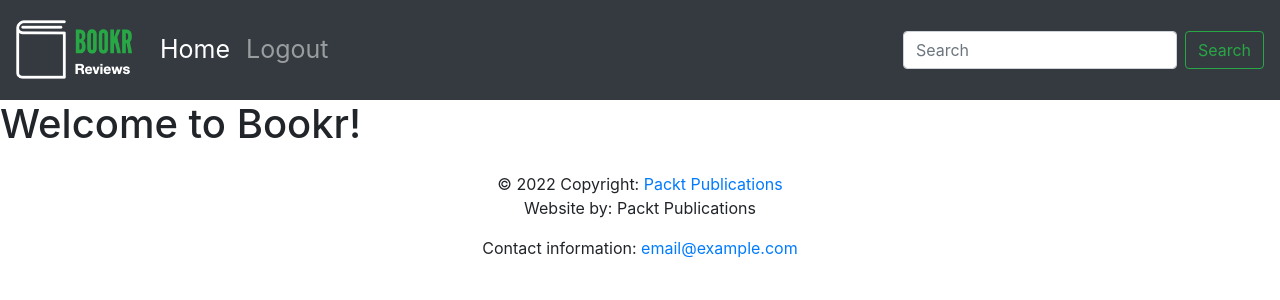
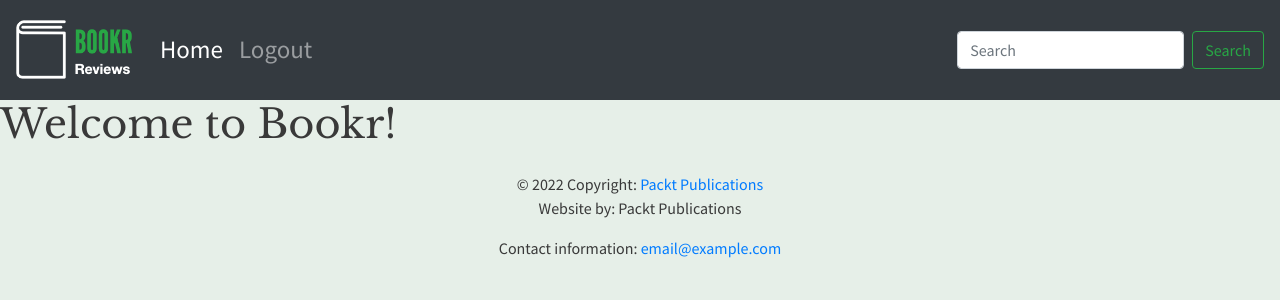
Before and after one commit to sbunivedu/bookr9_02, a Django app: page / in a window 1280 px wide. Shown: the top 300 px of the page. Run offline with Django 4.2, Linux system fonts and the light colour scheme; some libraries are stand-ins or nearby versions.

Commit message:
activity 5.02 – CSS enhancements

```diff
--- a/bookr/settings.py
+++ b/bookr/settings.py
@@ -140,4 +140,5 @@ LOGGING = {
     },
 }
 
+STATICFILES_DIRS = [BASE_DIR / "static"]
 # settings.py
--- /dev/null
+++ b/static/main.css
@@ -0,0 +1,22 @@
+.navbar {
+    min-height: 100px;
+    font-size: 25px;
+}
+
+.navbar-brand {
+    font-size: 25px;
+}
+
+.navbar-brand > img {
+    height: 60px;
+}
+
+body {
+   font-family: 'Source Sans Pro', sans-serif;
+    background-color: #e6efe8;
+   color: #393939;
+}
+
+h1, h2, h3, h4, h5, h6 {
+    font-family: 'Libre Baskerville', serif;
+}
--- a/templates/base.html
+++ b/templates/base.html
@@ -1,4 +1,5 @@
 <!doctype html>
+{% load static %}
 <html lang="en">
   <head>
     <!-- Required meta tags -->
@@ -7,23 +8,10 @@
 
     <!-- Bootstrap CSS -->
     <link rel="stylesheet" href="https://stackpath.bootstrapcdn.com/bootstrap/4.4.1/css/bootstrap.min.css" integrity="sha384-Vkoo8x4CGsO3+Hhxv8T/Q5PaXtkKtu6ug5TOeNV6gBiFeWPGFN9MuhOf23Q9Ifjh" crossorigin="anonymous">
-
     <link rel="stylesheet" href="https://cdnjs.cloudflare.com/ajax/libs/font-awesome/4.7.0/css/font-awesome.min.css">
-
     <title>Book Review</title>
-    <style type="text/css">
-      .navbar {
-        min-height: 100px;
-        font-size: 25px;
-      }
-      .navbar-brand {
-        font-size: 25px;
-      }
-
-      .navbar-brand > img {
-         height: 60px;
-       }
-    </style>
+    <link rel="stylesheet" href="{% static 'main.css' %}">
+    <link rel="stylesheet" href="https://fonts.googleapis.com/css?family=Libre+Baskerville|Source+Sans+Pro&display=swap">
   </head>
   <body>
         <nav class="navbar navbar-expand-sm navbar-dark bg-dark sticky-top">
```
